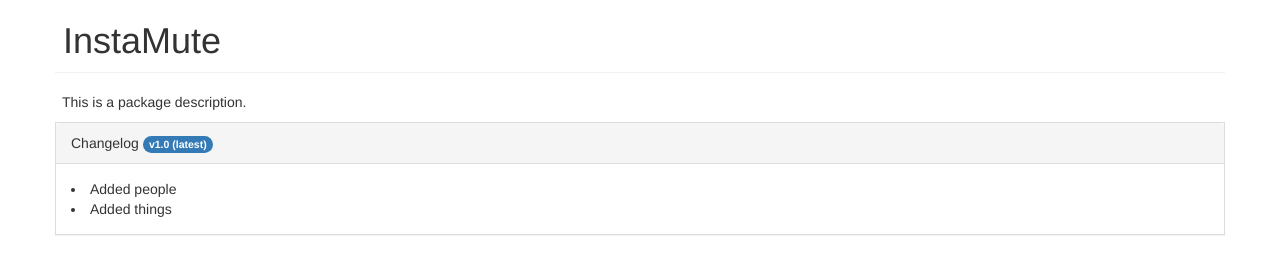
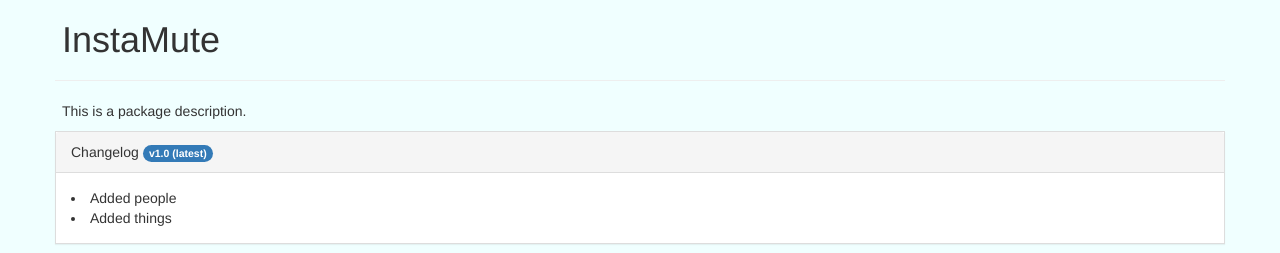
Before and after one commit to jengel3/boomerang.jakes.site, a plain HTML site: page depictions/index.html in a window 1280 px wide. Shown: the top 253 px of the page. Drawn offline with nearby package versions, Linux system fonts and the light colour scheme.

Commit message:
More testing

```diff
--- a/depictions/index.html
+++ b/depictions/index.html
@@ -9,6 +9,9 @@
 	<script src="https://ajax.googleapis.com/ajax/libs/jquery/2.1.3/jquery.min.js"></script>
 
 	<style>
+		body {
+			background-color: azure;
+		}
 		h1, .package-desc {
 			margin-left: 7px;
 		}
@@ -35,9 +38,10 @@
 <body>
 	<div class="container">
 		<div class="package row">
-			<div class="header panel">
+			<div class="header">
 				<h1 class="package-name">InstaMute</h1>
 			</div>
+		<hr>
 		</div>
 
 		<div class="package-info row">
```
